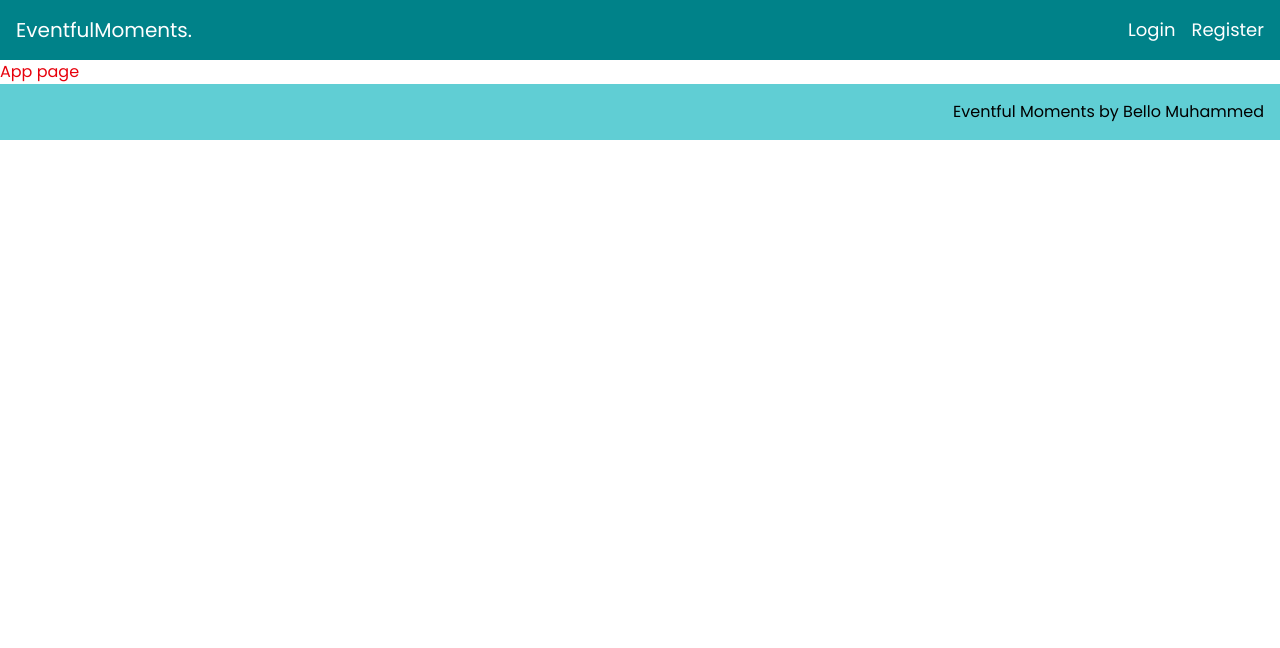
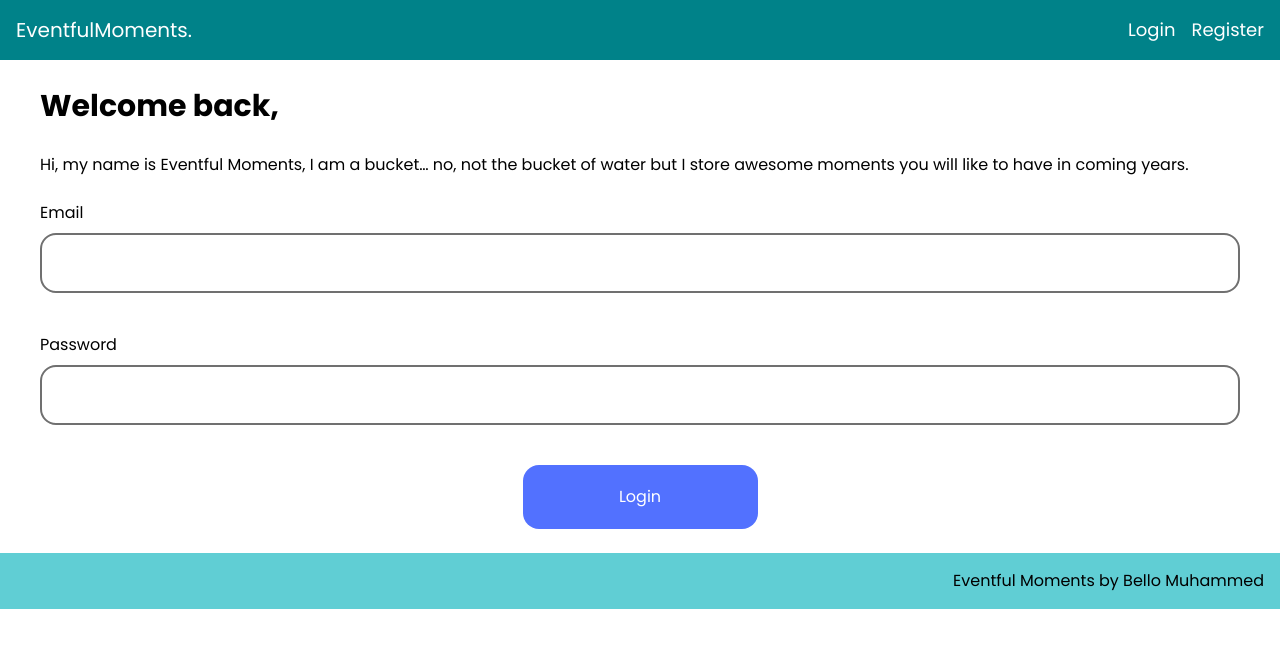
Before and after one commit to Sallah10/eventful-app, a Vue app: page / in a window 1280 px wide. Shown: the top 648 px of the page. Built offline with nearby package versions, Linux system fonts and the light colour scheme.

Commit message:
Home page(MB) done

```diff
--- a/src/App.vue
+++ b/src/App.vue
@@ -1,16 +1,13 @@
 <script setup>
 import Nav from './components/nav.vue';
 import Footer from './components/footer.vue';
+import Home from './components/home.vue';
 </script>
 
 <template>
-  <div>
+  <div class="h-[100vh]">
     <Nav/>
-    <h1 class=" text-red-600 h-full"> App page</h1>
+    <Home/>
     <Footer/>
   </div>
 </template>
-
-<style scoped>
-
-</style>
--- a/src/components/home.vue
+++ b/src/components/home.vue
@@ -0,0 +1,27 @@
+<script>
+</script>
+
+<template>
+    <section class="text-black flex flex-col gap-6 px-10 mx-auto py-6">
+        <h1 class="font-bold text-[30px]">Welcome back,</h1>
+        <h2 class="font-regulartext-[20px]">
+            Hi, my name is Eventful Moments, I am a bucket… no, not the bucket of water but I store awesome moments you will like to have in coming years.
+        </h2>
+        <form action="" class="flex flex-col gap-10">
+            <div class="gap-2 flex flex-col">
+                <h3 class="font-regular text-[16px]">Email</h3>
+                <input
+                type="email"
+                class="rounded-2xl w-full border-[#707070] border-2 px-6 py-4"/>
+            </div>
+            <div class="gap-2 flex flex-col">
+                <h3 class="font-regular text-[16px]">Password</h3>
+                <input
+                type="password"
+                class="rounded-2xl w-full border-[#707070] border-2 px-6 py-4"
+                />
+            </div>
+            <button class="bg-[#5271FF] text-white rounded-2xl w-[235px] h-[64px] self-center">Login</button>
+        </form>
+    </section>
+</template>
```
